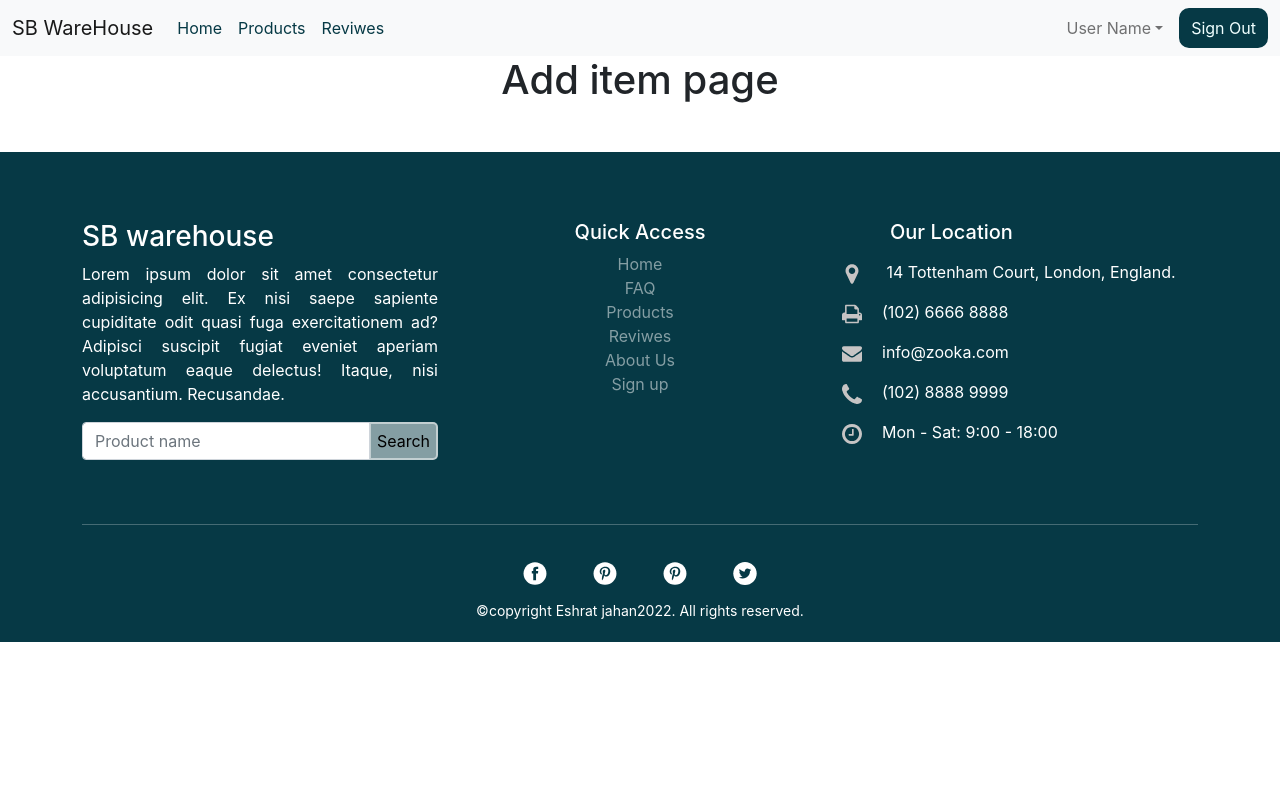
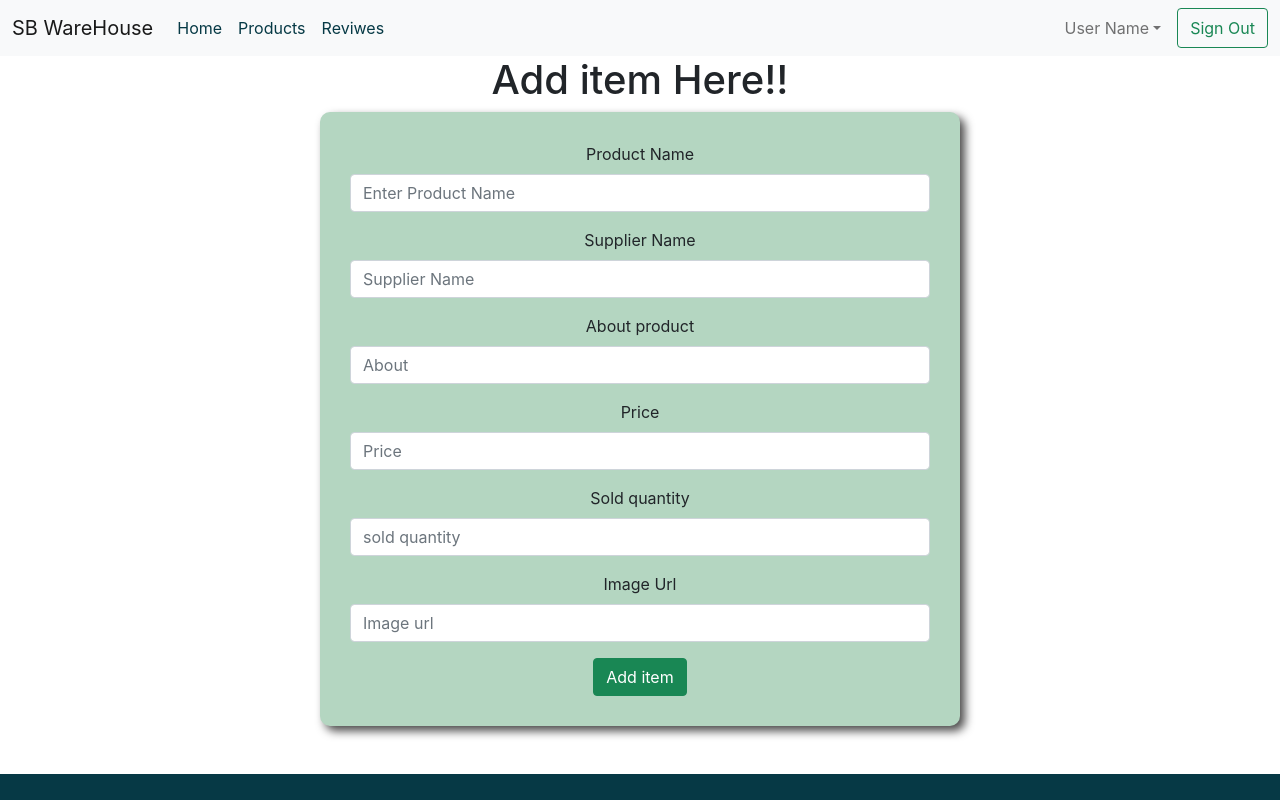
Before and after one commit to Eshratjahan17/-warehouse-management-client-side, a React (Create React App) app: page /addnewitem in a window 1280 px wide. Shown: the top 800 px of the page. Built offline with nearby package versions, Linux system fonts and the light colour scheme.

Commit message:
static designed

```diff
--- a/src/Body/Body.css
+++ b/src/Body/Body.css
@@ -6,7 +6,9 @@ span {
   border-radius: 20px;
   margin: 10px 20px;
 }
-.btn {
+.btn-update {
+  text-decoration: none;
+  border: none;
   color: azure;
   background-color: #063945;
   border-radius: 10px;
@@ -14,7 +16,7 @@ span {
 
   padding: 5px 10px;
 }
-.btn:hover {
+.btn-update:hover {
   color: #063945;
   background-color: white;
   border: 3px solid #063945;
--- a/src/Body/Body.js
+++ b/src/Body/Body.js
@@ -1,5 +1,5 @@
 import React from 'react';
-import { Button, Card, Carousel, Col, Row } from 'react-bootstrap';
+import { Card, Carousel, Col, Row } from 'react-bootstrap';
 import { Link } from 'react-router-dom';
 import img1 from '../images/banner/1.jpg';
 import img2 from '../images/banner/2.jpg';
@@ -53,9 +53,12 @@ const Body = () => {
                 </p>
               </div>
 
-              <Button className="btn-update" size="lg">
-                Update button
-              </Button>
+
+                <a className="btn-update" href="/inventory/:id">
+
+                  Update button
+                </a>
+
             </Card.Body>
           </Card>
         </Col>
--- a/src/pages/AddItems/AddItems.js
+++ b/src/pages/AddItems/AddItems.js
@@ -1,9 +1,41 @@
 import React from 'react';
+import { Button, Form } from 'react-bootstrap';
 
 const AddItems = () => {
   return (
     <div>
-      <h1>Add item page</h1>
+      <h1>Add item Here!!</h1>
+      <Form className="mx-auto w-50 signup-form">
+        <Form.Group className="mb-3">
+          <Form.Label>Product Name</Form.Label>
+          <Form.Control type="text" placeholder="Enter Product Name" />
+        </Form.Group>
+
+        <Form.Group className="mb-3">
+          <Form.Label>Supplier Name</Form.Label>
+          <Form.Control type="text" placeholder="Supplier Name" />
+        </Form.Group>
+        <Form.Group className="mb-3">
+          <Form.Label>About product</Form.Label>
+          <Form.Control type="text" placeholder="About" />
+        </Form.Group>
+        <Form.Group className="mb-3">
+          <Form.Label>Price</Form.Label>
+          <Form.Control type="number" placeholder="Price" />
+        </Form.Group>
+        <Form.Group className="mb-3">
+          <Form.Label>Sold quantity</Form.Label>
+          <Form.Control type="number" placeholder="sold quantity" />
+        </Form.Group>
+        <Form.Group className="mb-3">
+          <Form.Label>Image Url</Form.Label>
+          <Form.Control type="url" placeholder="Image url" />
+        </Form.Group>
+
+        <Button variant="success" type="submit">
+          Add item
+        </Button>
+      </Form>
     </div>
   );
 };
--- /dev/null
+++ b/src/pages/ItemDetails/ItemDetails.css
@@ -0,0 +1,7 @@
+.update-btn {
+  text-decoration: none;
+  color: white;
+}
+.update-btn:hover {
+  color: black;
+}
--- a/src/pages/ItemDetails/ItemDetails.js
+++ b/src/pages/ItemDetails/ItemDetails.js
@@ -1,9 +1,61 @@
+
 import React from 'react';
+import { Button, Card, Col, FormControl, InputGroup, Row } from 'react-bootstrap';
+import './ItemDetails.css';
 
 const ItemDetails = () => {
   return (
     <div>
-      <h1>this is signle item details page</h1>
+      <Row xs={1} md={2} lg={2} className="d-flex justify-content-center">
+        <Col>
+          <Card className="card-div ">
+            <Card.Img
+              variant="top"
+              src="https://assets.swappie.com/cdn-cgi/image/width=600,height=600,fit=contain,format=auto/swappie-iphone-x-space-gray.png"
+            />
+            <Card.Body>
+              <Card.Title>Name</Card.Title>
+              <Card.Subtitle className="mb-2 text-muted">
+                Supplier Name
+              </Card.Subtitle>
+              <Card.Text>
+                Some quick example text to build on the card title and make up
+                the bulk of the card's content.
+              </Card.Text>
+
+              <p>
+                <span>Id:</span>FSAA$_AD
+              </p>
+              <p>
+                <span>Quantity:</span>5
+              </p>
+              <p>
+                <span>Quantity:</span>5
+              </p>
+
+              <Button className="btn-update" size="lg">
+                <a className="update-btn" href="/inventory/:id">
+                  {" "}
+                  Deliverd
+                </a>
+              </Button>
+            </Card.Body>
+          </Card>
+        </Col>
+      </Row>
+      <div className='w-50 mx-auto'>
+        <h3>Restock items</h3>
+        <InputGroup className="mb-3">
+          <FormControl
+            placeholder="Enter Quantity "
+            aria-label="Product Quantity"
+            aria-describedby="basic-addon2"
+          />
+          <Button variant="outline-secondary" id="button-addon2">
+            Restock
+          </Button>
+        </InputGroup>
+      </div>
     </div>
   );
 };
--- /dev/null
+++ b/src/pages/ManageInventoryItems/ManageInventoryItems.css
@@ -0,0 +1,7 @@
+.add-button {
+  text-decoration: none;
+  color: white;
+}
+.add-button:hover {
+  color: black;
+}
--- a/src/pages/ManageInventoryItems/ManageInventoryItems.js
+++ b/src/pages/ManageInventoryItems/ManageInventoryItems.js
@@ -2,6 +2,7 @@ import Table from "rc-table";
 import React from 'react';
 import { Button } from "react-bootstrap";
 import trash from "../../images/trash.svg";
+import './ManageInventoryItems.css';
 
 
 
@@ -62,7 +63,11 @@ const ManageInventoryItems = () => {
       </div>
 
       <div>
-        <Button size="lg">Add new item</Button>
+        <Button size="lg">
+          <a className="add-button" href="/addnewitem">
+            Add new item
+          </a>
+        </Button>
       </div>
     </div>
   );
```
Also changed, not shown: src/pages/AddItems/AddItem.css (added).
